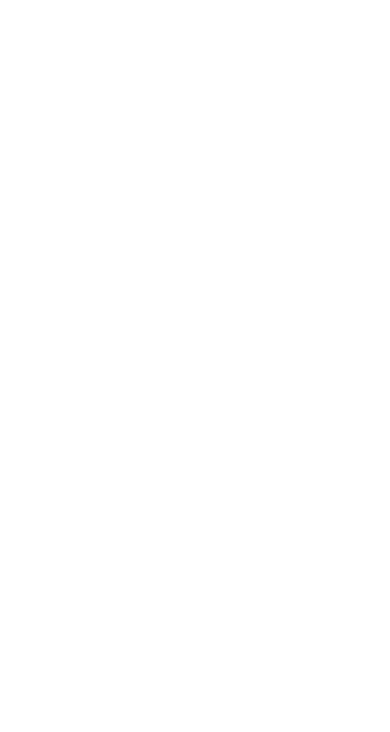
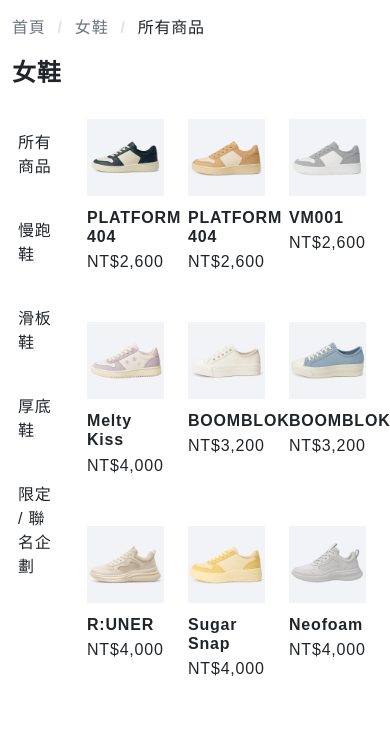
Before and after one commit to yanchen16/URBNSTEP-w4, a website built with Vite: page pages/productList.html in a window 390 px wide. Built offline with nearby package versions, Linux system fonts and the light colour scheme.

Commit message:
add productList

```diff
--- a/assets/scss/all.scss
+++ b/assets/scss/all.scss
@@ -1,16 +1,21 @@
-
+// helper
 @import './helper/variables';
+@import './helper/mixin';
 @import './helper/utils';
 
+// base
 @import './base/reset';
 @import './base/base';
 
+// layout
+@import './layout/header.scss';
+@import './layout/footer.scss';
+
+// components
 @import './components/breadcrumb';
 @import './components/button';
 
-@import './layout/header.scss';
-@import './layout/footer.scss';
-
+// pages
 @import './pages/index.scss';
 @import './pages/productList';
 @import './pages/productInfo';
--- a/assets/scss/base/_base.scss
+++ b/assets/scss/base/_base.scss
@@ -63,8 +63,13 @@
 }
 /* 行動版 - 標題 */
 @media (max-width: 576px) {
-    .heading-sm-3{
+    .heading-sm-3 {
         font-size: 28px;
+        font-weight: 700;
+        line-height: 1.2;
+    }
+    .heading-sm-4 {
+        font-size: 24px;
         font-weight: 700;
         line-height: 1.2;
     }
--- a/assets/scss/components/_breadcrumb.scss
+++ b/assets/scss/components/_breadcrumb.scss
@@ -0,0 +1,14 @@
+/* 麵包屑導航元件 */
+.breadcrumb-item + .breadcrumb-item::before {
+    content: '/';
+    padding: 0 12px;
+    font-weight: 700;
+    color: $neutral_300;
+}
+.breadcrumb-item {
+    display: flex;
+    font-weight: 500;
+}
+.breadcrumb-link {
+    color: $neutral_600;
+}
--- /dev/null
+++ b/assets/scss/helper/_mixin.scss
@@ -0,0 +1,11 @@
+@mixin pad {
+    @media (max-width: 767px) {
+        @content;
+    }
+}
+
+@mixin mobile {
+    @media (max-width: 576px) {
+        @content;
+    }
+}
--- a/assets/scss/helper/_utils.scss
+++ b/assets/scss/helper/_utils.scss
@@ -233,6 +233,9 @@
         padding-left: 12px;
         padding-right: 12px;
     }
+    .mt-sm-16 {
+        margin-top: 16px;
+    }
     .mr-sm-0 {
         margin-right: 0;
     }
--- a/assets/scss/pages/_brandStory.scss
+++ b/assets/scss/pages/_brandStory.scss
@@ -13,9 +13,8 @@
         color: #fff;
         text-align: center;
     }
-}
-@media (max-width: 576px) {
-    .header {
+
+    @include mobile {
         background-image: linear-gradient(rgba(0,0,0,0.4), rgba(0,0,0,0.4)), url(/assets/images/hero-sm.png);
         background-repeat: no-repeat;
         padding: 87px 0;
@@ -28,9 +27,8 @@
 .block-quote {
     text-align: center;
     border-radius: 12px;
-}
-@media (max-width: 576px) {
-    .block-quote {
+
+    @include mobile {
         text-align: left;
     }
 }
@@ -68,4 +66,7 @@
     .underline {
         border-bottom: 1px solid $primary_400;
     }
+    a:hover {
+        color: black;
+    }
 }
--- a/pages/productList.html
+++ b/pages/productList.html
@@ -5,11 +5,113 @@
     <meta http-equiv="X-UA-Compatible" content="IE=edge" />
     <meta name="viewport" content="width=device-width, initial-scale=1.0" />
     <title>商品列表｜URBNSTEP</title>
+    <!-- 引入字體 -->
+    <%- include('./layout/front') %>
+    <!-- Bootstrap Icon-->
+    <link rel="stylesheet" href="https://cdn.jsdelivr.net/npm/bootstrap-icons@1.13.1/font/bootstrap-icons.min.css">
   </head>
   <body>
     <%- include('./layout/nav') %>
+    <!-- 麵包屑導覽 -->
+    <div class="container mb-24 mt-32 mt-sm-16 mb-sm-12">
+      <nav>
+          <ol class="d-flex">
+              <li class="breadcrumb-item"><a class="breadcrumb-link" href="./index.html">首頁</a></li>
+              <li class="breadcrumb-item"><a class="breadcrumb-link" href="./productList.html">女鞋</a></li>
+              <li class="breadcrumb-item">所有商品</li>
+          </ol>
+      </nav>
+    </div>
+    <!-- 本頁標題 -->
+    <div class="container">
+      <h1 class="heading-3 heading-sm-4 py-7 mb-24 my-sm-12">女鞋</h1>
+    </div>
+    <main class="container">
+      <div class="row">
+        <!-- 左側選單 -->
+        <div class="col-2">
+          <nav>
+              <ul class="menu">
+                  <li><a class="py-12 mb-16 active" href="#">所有商品</a></li>
+                  <li><a class="py-12 mb-16" href="#">慢跑鞋</a></li>
+                  <li><a class="py-12 mb-16" href="#">滑板鞋</a></li>
+                  <li><a class="py-12 mb-16" href="#">厚底鞋</a></li>
+                  <li><a class="py-12" href="#">限定 / 聯名企劃</a></li>
+              </ul>
+          </nav>
+        </div>
+        <!-- 右側商品 -->
+        <div class="col-10">
+          <ul class="row">
+              <li class="col-4 mb-48">
+                  <a href="./productInfo.html">
+                      <img class="pb-12" src="../assets/images/product.png" alt="PLATFORM 404 blue">
+                      <h2 class="heading-6 pb-4 ">PLATFORM 404</h2>
+                      <data class="text-md" value="2600">NT$2,600</data>
+                  </a>
+              </li>
+              <li class="col-4 mb-48">
+                  <a href="./productInfo.html">
+                      <img class="pb-12" src="../assets/images/product-1.png" alt="PLATFORM 404 orange">
+                      <h2 class="heading-6 pb-4 ">PLATFORM 404</h2>
+                      <data class="text-md" value="2600">NT$2,600</data>
+                  </a>
+              </li>
+              <li class="col-4 mb-48">
+                  <a href="./productInfo.html">
+                      <img class="pb-12" src="../assets/images/product-2.png" alt="VM001">
+                      <h2 class="heading-6 pb-4 ">VM001</h2>
+                      <data class="text-md" value="2600">NT$2,600</data>
+                  </a>
+              </li>
+              <li class="col-4 mb-48">
+                  <a href="./productInfo.html">
+                      <img class="pb-12" src="../assets/images/product-3.png" alt="Melty Kiss">
+                      <h2 class="heading-6 pb-4 ">Melty Kiss</h2>
+                      <data class="text-md" value="4000">NT$4,000</data>
+                  </a>
+              </li>
+              <li class="col-4 mb-48">
+                  <a href="./productInfo.html">
+                      <img class="pb-12" src="../assets/images/product-4.png" alt="BOOMBLOK">
+                      <h2 class="heading-6 pb-4 ">BOOMBLOK</h2>
+                      <data class="text-md" value="3200">NT$3,200</data>
+                  </a>
+              </li>
+              <li class="col-4 mb-48">
+                  <a href="./productInfo.html">
+                      <img class="pb-12" src="../assets/images/product-5.png" alt="BOOMBLOK">
+                      <h2 class="heading-6 pb-4 ">BOOMBLOK</h2>
+                      <data class="text-md" value="3200">NT$3,200</data>
+                  </a>
+              </li>
+              <li class="col-4 mb-48">
+                  <a href="./productInfo.html">
+                      <img class="pb-12" src="../assets/images/product-6.png" alt="R:UNER">
+                      <h2 class="heading-6 pb-4 ">R:UNER</h2>
+                      <data class="text-md" value="4000">NT$4,000</data>
+                  </a>
+              </li>
+              <li class="col-4 mb-48">
+                  <a href="./productInfo.html">
+                      <img class="pb-12" src="../assets/images/product-7.png" alt="Sugar Snap">
+                      <h2 class="heading-6 pb-4 ">Sugar Snap</h2>
+                      <data class="text-md" value="4000">NT$4,000</data>
+                  </a>
+              </li>
+              <li class="col-4 mb-48">
+                  <a href="./productInfo.html">
+                      <img class="pb-12" src="../assets/images/product-8.png" alt="Neofoam">
+                      <h2 class="heading-6 pb-4 ">Neofoam</h2>
+                      <data class="text-md" value="4000">NT$4,000</data>
+                  </a>
+              </li>
+          </ul>
+        </div>
+      </div>
+    </main>
 
-
+    <%- include('./layout/callToAction') %>
     <%- include('./layout/footer') %>
     <script type="module" src="../main.js"></script>
   </body>
```
